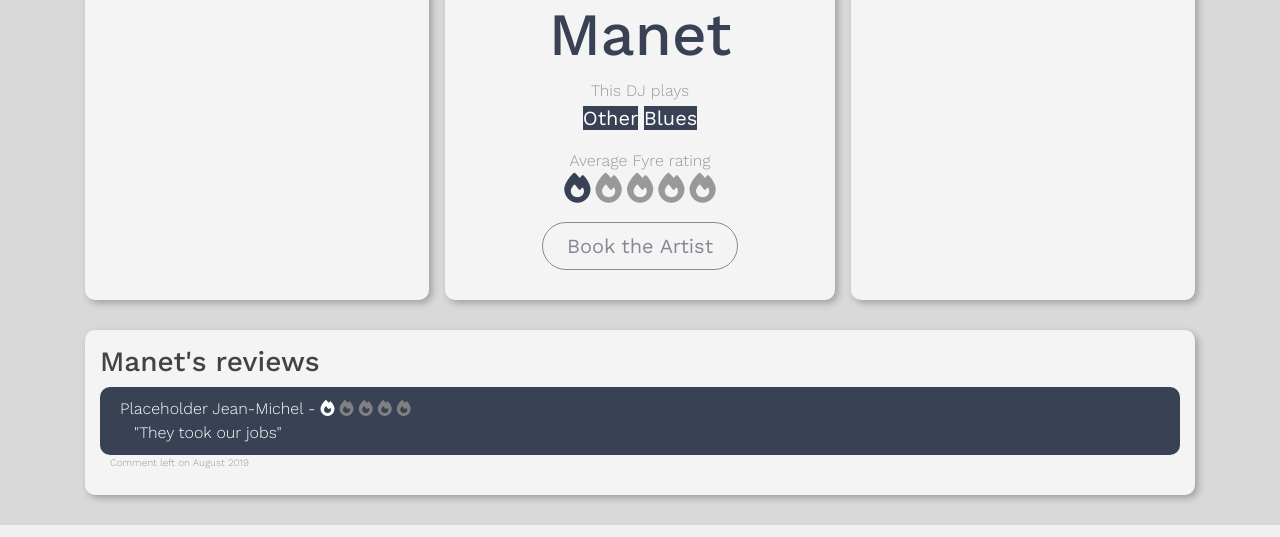
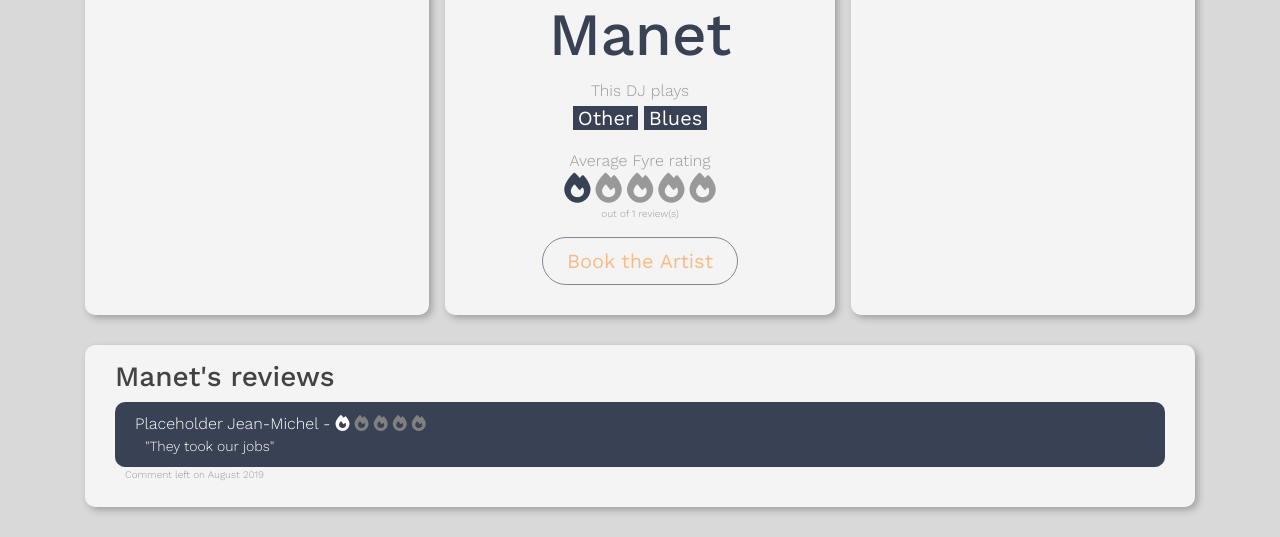
Before and after one commit to ArnoLac/AirFyre, a Rails app: page /dj_profiles/1 in a window 1280 px wide. Shown: the part 551-1088 px from the top of the page. Run offline with Rails 7, Linux system fonts and the light colour scheme; data comes from the database, SQL or seed files in the repository; style sheets or scripts are compiled from the project's sources; some libraries are stand-ins or nearby versions.

Commit message:
sharing my components

```diff
--- a/app/assets/stylesheets/components/_dj_card.scss
+++ b/app/assets/stylesheets/components/_dj_card.scss
@@ -63,11 +63,17 @@
     font-size: 30px;
   }
 
+  .reviews-count {
+    font-size: 10px;
+  }
+
   .genre-name {
     background-color:$fyre-dark-blue;
     color: white;
     text-decoration: none;
     font-size: 20px;
+    padding-left: 5px;
+    padding-right: 5px;
 
   }
 
@@ -77,8 +83,10 @@
 
   .btn-ghost {
     font-size: 20px;
+    color: $fyre-orange;
 
   }
+
 
 }
 
@@ -100,6 +108,13 @@
     font-weight: 300;
   }
 
+  .indiv-event {
+    background-color: $fyre-dark-blue;
+    border-radius: 10px;
+    padding: 10px;
+    color: white;
+  }
+
 }
 
 .review-card {
@@ -108,7 +123,7 @@
   background-color: #F4F4F4;
   box-shadow: 3px 3px 7px rgba(30, 30, 30, 0.3);
   border-radius: 10px;
-  padding: 15px 15px;
+  padding: 15px 30px;
   display: flex;
   flex-direction: column;
 
@@ -127,6 +142,11 @@
         font-size: 16px;
         margin-bottom: 0px;
         color: white;
+      }
+
+      .comment {
+        padding-left: 20px;
+        font-size: 14px;
       }
 
     }
--- a/app/assets/stylesheets/config/_colors.scss
+++ b/app/assets/stylesheets/config/_colors.scss
@@ -11,3 +11,4 @@ $light-gray: #F4F4F4;
 $fyre-light-grey: #d9d9d9ff;
 $fyre-dark-grey: #434343ff;
 $fyre-dark-blue: #394154;
+$fyre-orange: #ff943d;
--- a/app/views/dj_profiles/show.html.erb
+++ b/app/views/dj_profiles/show.html.erb
@@ -48,6 +48,7 @@
             <i class="fas fa-fire"></i>
           <% end %>
         </p>
+        <p class="reviews-count">out of <%= @dj_profile.reviews.count %> review(s)</p>
 
         <%= link_to "Book the Artist", "#collapseExample", class:"btn-ghost mt-3", id:"booking-btn"  %>
 
@@ -60,7 +61,7 @@
 
           <% @bookings.each do |booking| %>
             <% if booking.dj_profile_id == @dj_profile.id %>
-              <p>
+              <p class="indiv-event">
                 "<%= booking.name %>"
                 in <%= booking.location %>
                 on <%= Date::MONTHNAMES[booking.date.month] %> <%= booking.date.year%>
@@ -91,7 +92,7 @@
             <i class="fas fa-fire" style="color:grey"></i>
             <% end %>
           </p>
-          <p class="pl-4">"<%= review.comment %>"</p>
+          <p class="comment">"<%= review.comment %>"</p>
         </div>
           <p>Comment left on <span><%= Date::MONTHNAMES[review.booking.date.month] %></span> <span> <%= review.booking.date.year%></span></p>
         <% end %>
```
